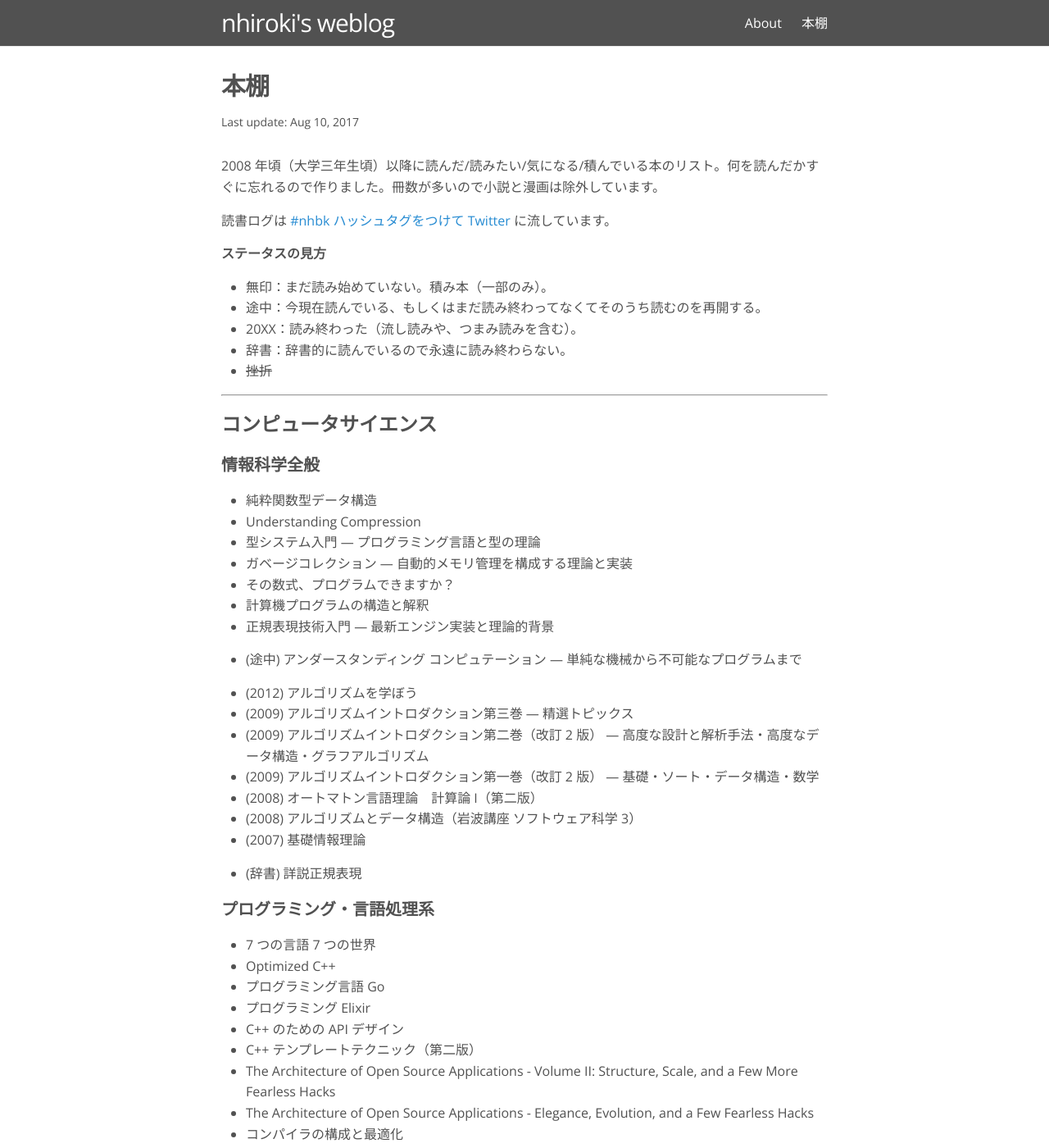
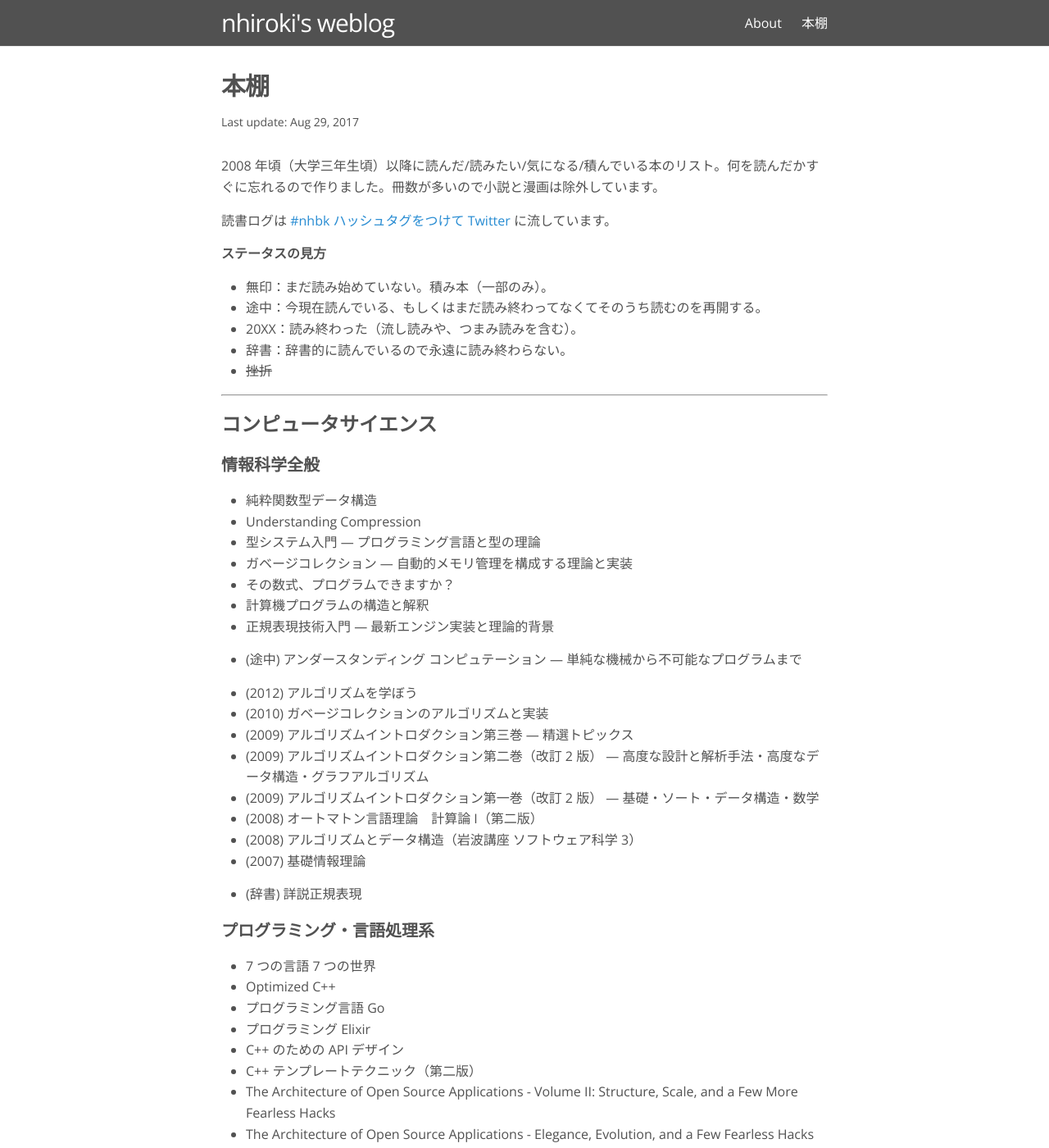
Before and after one commit to nhiroki/nhiroki.github.io, a Jekyll site: the page built from books.md, in a window 1280 px wide and 1400 px high. Shown: the whole window at 82% size. Built offline with Jekyll 4.4.1, drawn with Linux system fonts in a browser that asks for light colours; some of the changed text lies outside the part shown.

Commit message:
Update the 'books' page

```diff
--- a/books.md
+++ b/books.md
@@ -1,7 +1,7 @@
 ---
 layout: page
 title: 本棚
-date: 2017/08/10
+date: 2017/08/29
 permalink: /books/
 ---
 
@@ -34,6 +34,7 @@ permalink: /books/
 - (途中) アンダースタンディング コンピュテーション ― 単純な機械から不可能なプログラムまで
 
 - (2012) アルゴリズムを学ぼう
+- (2010) ガベージコレクションのアルゴリズムと実装
 - (2009) アルゴリズムイントロダクション第三巻 ― 精選トピックス
 - (2009) アルゴリズムイントロダクション第二巻（改訂 2 版） ― 高度な設計と解析手法・高度なデータ構造・グラフアルゴリズム
 - (2009) アルゴリズムイントロダクション第一巻（改訂 2 版） ― 基礎・ソート・データ構造・数学
```
Also changed, not shown: other parts of books.md (+1 -1 lines).
